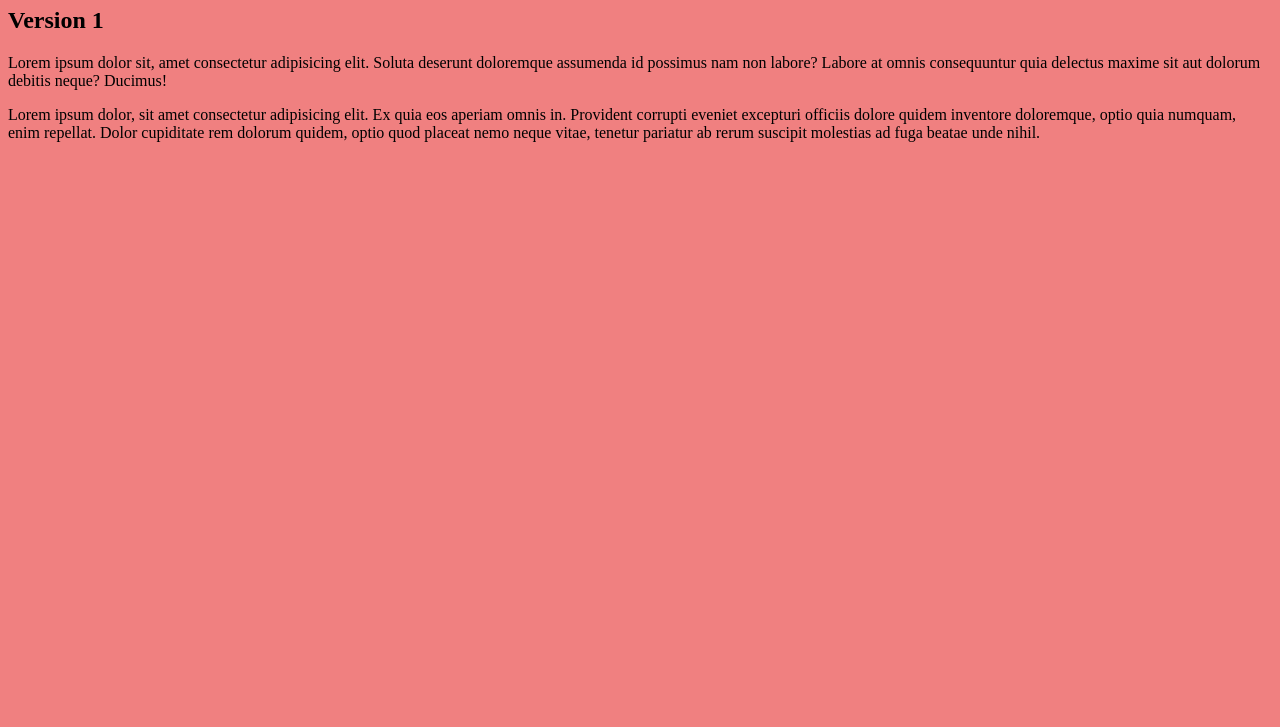
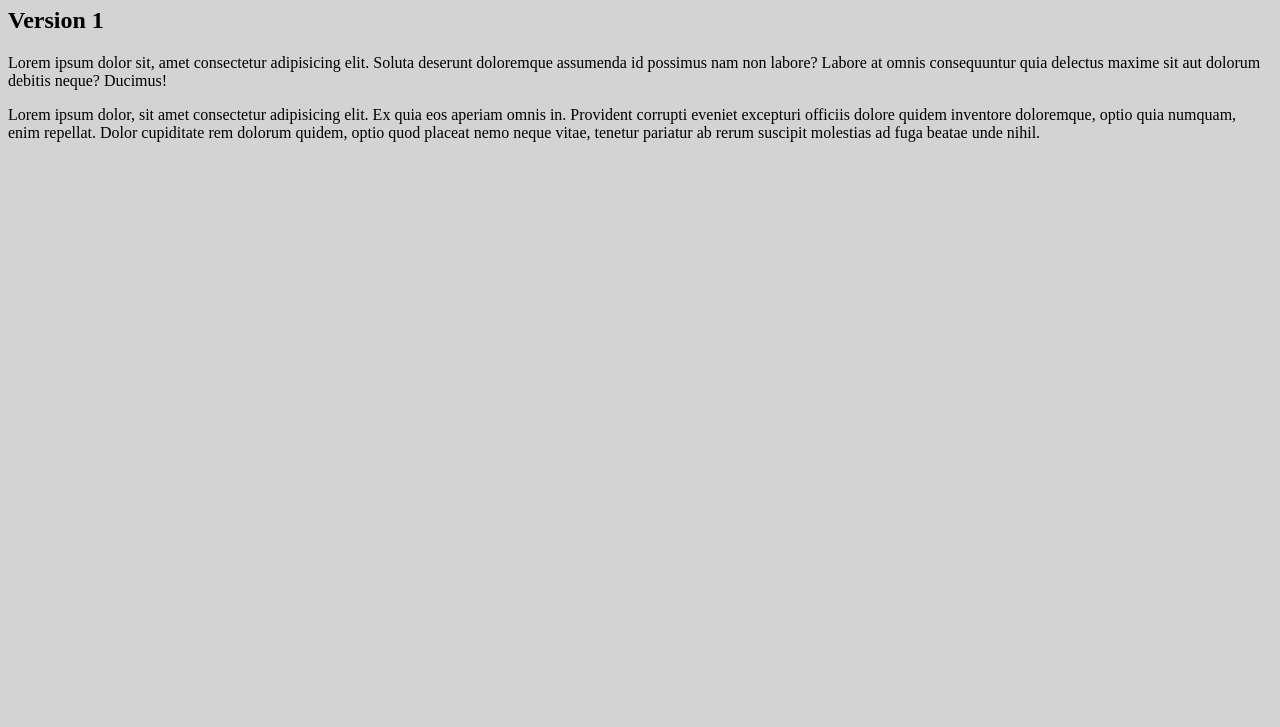
Before and after one commit to Chef2Projet/super-projet, a plain HTML site: page index.html in a window 1280 px wide. Shown: the part 73-800 px from the top of the page. Drawn offline with Linux system fonts and the light colour scheme.

Commit message:
change bg to lightgrey

```diff
--- a/index.html
+++ b/index.html
@@ -8,7 +8,7 @@
 
     <style>
         body {
-            background:lightcoral
+            background:lightgrey
         }
     </style>
 </head>
```
